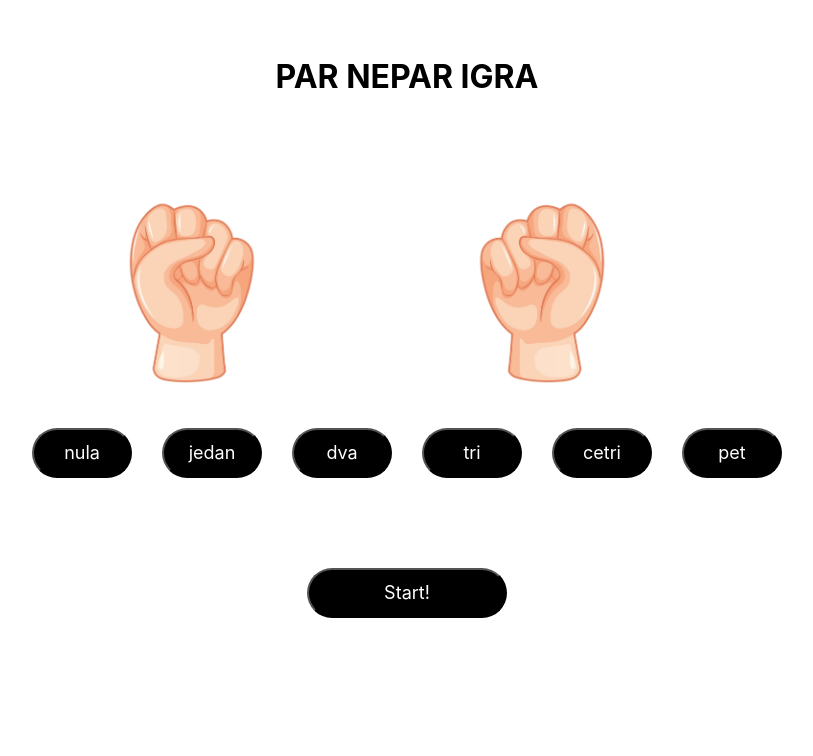
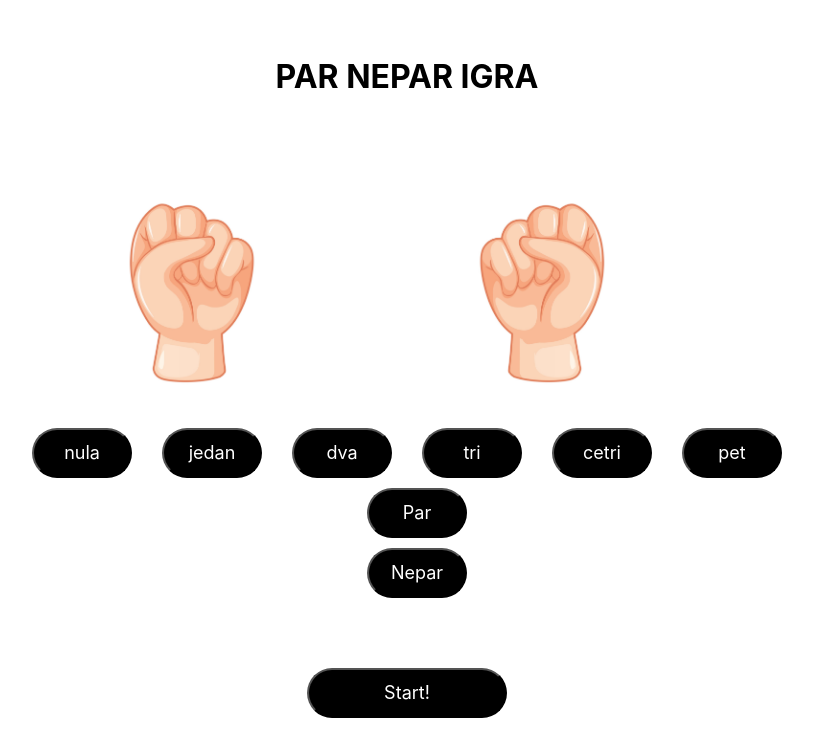
Before and after one commit to karlodzafic/eglas_bootcamp2020, a React (Create React App) app in the folder igra/: page / in a window 1280 px wide. Shown: the top 756 px of the page, without its empty margins (238-1051 px from the left). Built offline with nearby package versions, Linux system fonts and the light colour scheme.

Commit message:
fukncija za odabir pobjednika
U ovome commitu sam nadodao u index.js while petlje koje zbrajaju broj prstiju u igri te pritom odreduje tko je pobjednik s obzirom da odabir igraca hoce li biti nepar ili par

```diff
--- a/igra/src/index.js
+++ b/igra/src/index.js
@@ -4,9 +4,11 @@ import Player from "./player";
 import "./styles.css";
 
 const weapons = ["nula","jedan", "dva", "tri","cetri","pet"];
+const odabir =  ["par","nepar"];
 class App extends Component {
   state = {
     playerOne: weapons[0],
+    playerParNepar: odabir[0],
     playerTwo: weapons[0],
     winner: ""
   };
@@ -29,20 +31,31 @@ class App extends Component {
   };
 
   selectWinner = () => {
-    const { playerOne, playerTwo } = this.state;
+    const { playerOne, playerTwo,playerParNepar } = this.state;
 
     if (playerOne === playerTwo) {
-      return "Oops it's a Tie!";
-    } else if (
-      (playerOne === "nula" && playerTwo === "jedan") ||
-      (playerOne === "jedan" && playerTwo === "dva") ||
-      (playerOne === "dva" && playerTwo === "tri") ||
-      (playerOne === "tri" && playerTwo === "cetri") ||
-      (playerOne === "cetri" && playerTwo === "pet")
-    ) {
-      return "Player One Wins!";
-    } else {
-      return "Player Two Wins!";
+
+       return this.startGame();
+    } else{
+      let igrac=0;
+      while(weapons[igrac]!==playerOne){
+        igrac++;
+      }
+      let komp=0;
+      while(weapons[komp]!==playerTwo){
+        komp++;
+      }
+
+      let rez=komp+igrac;
+
+      if((rez%2===0 && playerParNepar==="par") || (rez%2!==0 && playerParNepar==="nepar") ){
+        return "Igrac je pobijedio";
+      }
+      else{
+        return "Komp pobjeduje";
+      }
+
+
     }
   };
   selectWeapon = weapon => {
@@ -51,6 +64,24 @@ class App extends Component {
       winner: ""
     });
   };
+
+  selectParNepar = odabir =>{
+    this.setState({
+      playerParNepar: odabir
+    });
+  };
+
+
+  onChange = () => {
+    if (this.state.color === 'black'){
+      this.setState({ color: 'grey' });
+    }
+    else {
+      this.setState({ color: 'black' });
+    }
+  }
+
+
   render() {
     const { playerOne, playerTwo, winner } = this.state;
     return (
@@ -99,6 +130,15 @@ class App extends Component {
             pet
           </button>
         </div>
+        <div>
+        <button className="parneparBtn" onClick={() => this.selectParNepar("par")}>
+            Par
+          </button></div>
+          <div>
+          <button className="parneparBtn" onClick={() => this.selectParNepar("nepar")}>
+            Nepar
+          </button>
+        </div>
         <div className="winner">{winner ? this.selectWinner() : null}</div>
         <button type="button" onClick={this.startGame}>
           Start!
--- a/igra/src/player.js
+++ b/igra/src/player.js
@@ -6,7 +6,7 @@ import tri from "./assets/3.jpg";
 import cetri from "./assets/4.jpg";
 import pet from "./assets/5.jpg";
 
-const Player = ({ weapon }) => (
+const Player = ({ weapon,odabir }) => (
   <>
     <div className="player">
       <img
@@ -15,7 +15,7 @@ const Player = ({ weapon }) => (
           weapon === "nula" ? nula : weapon === "jedan" ? jedan : weapon === "dva" ? dva : weapon === "tri" ? tri :
           weapon==="cetri" ? cetri : pet
               }
-        alt="Rock Paper Scissors"
+        alt="Par Nepar"
       />
     </div>
   </>
--- a/igra/src/styles.css
+++ b/igra/src/styles.css
@@ -10,6 +10,7 @@
     margin: 1rem auto;
     display: flex;
     justify-content: space-evenly;
+
   }
 
   .player {
@@ -30,6 +31,27 @@
     font-size: 18px;
     border-radius: 25px;
     background: #000;
+  }
+
+  .parneparBtn {
+    width: 100px;
+    height: 50px;
+    display: inline;
+    margin: auto 10px;
+    color: #fff;
+    font-size: 18px;
+    border-radius: 25px;
+    background: #000;
+    margin-left: 350px;
+    display: block;
+  }
+
+
+  .parneparBtn:focus{
+    color: blue;
+  }
+  .parneparBtn:active{
+    color: blue;
   }
 
   .player:nth-child(2) {
@@ -54,7 +76,7 @@
     width: 200px;
     height: 50px;
     display: block;
-    margin: 10px auto;
+    margin: -20px auto ;
     color: #fff;
     font-size: 18px;
     border-radius: 25px;
@@ -64,4 +86,5 @@
 
   button:hover {
     cursor: pointer;
+    color:red;
   }
```
